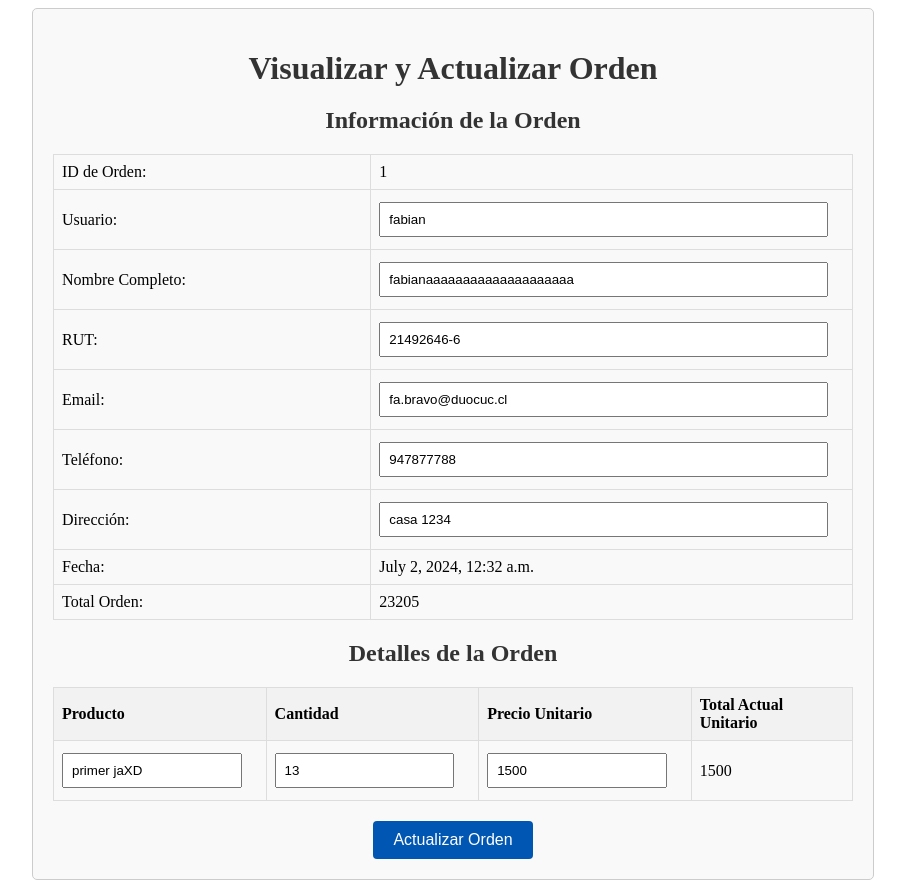
After one commit to dngz/LimpioMarket, a Django app: page /visualizar-orden/1/ in a window 1280 px wide. The commit adds this page. Shown: the whole page, without its empty margins (187-1092 px from the left). Run offline with Django 5.2, Linux system fonts and the light colour scheme; data comes from the database, SQL or seed files in the repository; both versions use the stored data as it was after the commit; some libraries are stand-ins or nearby versions.

Commit message:
modificar factura añadido, visualizar_orden.html + css añadidos, views modificados

```diff
--- a/LimpioMarket/webMarket/models.py
+++ b/LimpioMarket/webMarket/models.py
@@ -100,6 +100,7 @@ class Factura(models.Model):
     impuestos = models.IntegerField()
     total = models.IntegerField()
     fecha_emision = models.DateTimeField(default=timezone.now)
+    condicion = models.CharField(max_length=20, default='creada')
 
     def __str__(self):
         return self.numero_factura
--- /dev/null
+++ b/LimpioMarket/webMarket/static/css/visualizar_orden.css
@@ -0,0 +1,60 @@
+.container {
+    max-width: 800px;
+    margin: 0 auto;
+    padding: 20px;
+    border: 1px solid #ccc;
+    border-radius: 5px;
+    background-color: #f9f9f9;
+}
+
+h1, h2 {
+    text-align: center;
+    color: #333; /* Adjusted color */
+    margin-bottom: 20px;
+}
+
+table {
+    width: 100%;
+    border-collapse: collapse;
+    margin-bottom: 20px;
+}
+
+table, th, td {
+    border: 1px solid #ddd;
+    padding: 8px;
+}
+
+th {
+    background-color: #f2f2f2;
+    text-align: left;
+    font-weight: bold; /* Added font-weight */
+}
+
+input[type="text"], input[type="email"], input[type="number"] {
+    width: calc(100% - 16px); /* Adjusted width for padding */
+    padding: 8px;
+    margin: 4px 0;
+    box-sizing: border-box;
+}
+
+.button-container {
+    text-align: center;
+    margin-top: 20px;
+}
+
+.btn {
+    display: inline-block;
+    padding: 10px 20px;
+    font-size: 16px;
+    color: #fff;
+    background-color: #0056b3; /* Changed background color */
+    border: none;
+    border-radius: 4px;
+    text-decoration: none;
+    transition: background-color 0.3s;
+    cursor: pointer;
+}
+
+.btn:hover {
+    background-color: #45a049; /* Darker shade on hover */
+}
--- a/LimpioMarket/webMarket/templates/lista.html
+++ b/LimpioMarket/webMarket/templates/lista.html
@@ -116,6 +116,9 @@
                         <tr>
                             <td colspan="4"><strong>ID de Factura:</strong> {{ item.factura.numero_factura }}</td>
                         </tr>
+                        {% if item.factura.condicion == "rectificado" %}
+                            <td colspan="4" style="color: red;"><h5>*Factura rectificada</h5></td>
+                        {% endif %}
                         <tr>
                             <th>Productos</th>
                             <th>Cantidad</th>
@@ -157,8 +160,9 @@
             </div>
             <div class="button-container">
                 <button class="btn exportar-pdf" data-factura-id="{{ item.factura.numero_factura }}">Exportar como PDF</button>
+                <a href="{% url 'visualizar_orden' item.orden.id %}" class="btn modificar-orden">Modificar Orden</a>
             </div>
-        </div>
+
         {% endfor %}
         <div class="button-container">
             <a href="{% url 'orden_de_compra' %}" class="btn"><button class="btn" id="nuevaOrdenCompraBtn">Nueva Orden de Compra</button></a>
--- /dev/null
+++ b/LimpioMarket/webMarket/templates/visualizar_orden.html
@@ -0,0 +1,128 @@
+<!DOCTYPE html>
+<html>
+<head>
+    <title>Visualizar y Actualizar Orden</title>
+    {% load static %}
+    <link rel="stylesheet" href="{% static 'css/visualizar_orden.css' %}">
+    <script src="https://cdn.jsdelivr.net/npm/sweetalert2@11"></script>
+</head>
+<body>
+    <div class="container">
+        <h1>Visualizar y Actualizar Orden</h1>
+        <form id="updateForm">
+            <h2>Información de la Orden</h2>
+            <table>
+                <tr>
+                    <td>ID de Orden:</td>
+                    <td>{{ orden.id }}</td>
+                </tr>
+                <tr>
+                    <td>Usuario:</td>
+                    <td><input type="text" name="nombre_usuario" value="{{ orden.usuario.nombre_usuario }}"></td>
+                </tr>
+                <tr>
+                    <td>Nombre Completo:</td>
+                    <td><input type="text" name="nombre_completo" value="{{ orden.usuario.nombre_completo }}"></td>
+                </tr>
+                <tr>
+                    <td>RUT:</td>
+                    <td><input type="text" name="rut" value="{{ orden.usuario.rut }}"></td>
+                </tr>
+                <tr>
+                    <td>Email:</td>
+                    <td><input type="email" name="email" value="{{ orden.usuario.email }}"></td>
+                </tr>
+                <tr>
+                    <td>Teléfono:</td>
+                    <td><input type="text" name="telefono" value="{{ orden.usuario.telefono }}"></td>
+                </tr>
+                <tr>
+                    <td>Dirección:</td>
+                    <td><input type="text" name="direccion" value="{{ orden.usuario.direccion }}"></td>
+                </tr>
+                <tr>
+                    <td>Fecha:</td>
+                    <td>{{ orden.fecha }}</td>
+                </tr>
+                <tr>
+                    <td>Total Orden:</td>
+                    <td>{{ orden.total }}</td>
+                </tr>
+            </table>
+            <h2>Detalles de la Orden</h2>
+            <table>
+                <thead>
+                    <tr>
+                        <th>Producto</th>
+                        <th>Cantidad</th>
+                        <th>Precio Unitario</th>
+                        <th>Total Actual Unitario</th>
+                    </tr>
+                </thead>
+                <tbody>
+                    {% for detalle in detalles %}
+                    <tr>
+                        <td>
+                            <input type="text" name="nombre_producto_{{ detalle.id }}" value="{{ detalle.producto.nombre }}">
+                        </td>
+                        <td>
+                            <input type="number" name="cantidad_{{ detalle.id }}" value="{{ detalle.cantidad }}">
+                        </td>
+                        <td>
+                            <input type="number" name="precio_producto_{{ detalle.id }}" value="{{ detalle.producto.precio }}">
+                        </td>
+                        <td>{{ detalle.producto.precio }}</td>
+                    </tr>
+                    {% endfor %}
+                </tbody>
+            </table>
+            <div class="button-container">
+                <button type="button" class="btn actualizar-orden" data-orden-id="{{ orden.id }}">Actualizar Orden</button>
+            </div>
+        </form>
+    </div>
+    <script>
+        document.addEventListener('DOMContentLoaded', function() {
+            document.querySelector('.actualizar-orden').addEventListener('click', function() {
+                const ordenId = this.dataset.ordenId;
+                const form = document.getElementById('updateForm');
+                const formData = new FormData(form);
+
+                fetch(`/actualizar-orden/${ordenId}/`, {
+                    method: 'POST',
+                    body: formData,
+                    headers: {
+                        'X-CSRFToken': '{{ csrf_token }}'
+                    }
+                })
+                .then(response => response.json())
+                .then(data => {
+                    if (data.success) {
+                        Swal.fire({
+                            icon: 'success',
+                            title: 'Éxito',
+                            text: data.success
+                        }).then(() => {
+                            location.reload(); // Recargar la página para reflejar los cambios
+                        });
+                    } else {
+                        Swal.fire({
+                            icon: 'error',
+                            title: 'Error',
+                            text: data.error
+                        });
+                    }
+                })
+                .catch(error => {
+                    console.error('Error:', error);
+                    Swal.fire({
+                        icon: 'error',
+                        title: 'Error',
+                        text: 'Ocurrió un error al actualizar la orden.'
+                    });
+                });
+            });
+        });
+    </script>
+</body>
+</html>
--- a/LimpioMarket/webMarket/urls.py
+++ b/LimpioMarket/webMarket/urls.py
@@ -7,5 +7,7 @@ urlpatterns = [
     path('guardar_orden_de_compra/', guardar_orden_de_compra, name='guardar_orden_de_compra'),
     path('login/',login,name='LOGIN'),
     path('lista_productos/', lista_productos, name='lista_productos'),
-    path('logout/', logout_view, name='logout')
+    path('logout/', logout_view, name='logout'),
+    path('visualizar-orden/<int:orden_id>/', visualizar_orden, name='visualizar_orden'),
+    path('actualizar-orden/<int:orden_id>/', actualizar_orden, name='actualizar_orden'),
 ]
--- a/LimpioMarket/webMarket/views.py
+++ b/LimpioMarket/webMarket/views.py
@@ -1,4 +1,4 @@
-from django.shortcuts import render, redirect
+from django.shortcuts import render, redirect, get_object_or_404
 from django.http import JsonResponse, HttpResponseForbidden
 from django.contrib.auth.forms import AuthenticationForm
 from django.contrib import messages
@@ -13,6 +13,8 @@ from django.db.models import F, Sum
 from django.utils.crypto import get_random_string
 from django.utils import timezone
 from django.contrib.auth import logout as auth_logout
+from django.views.decorators.csrf import csrf_exempt
+
 def index(request):
     return render(request, 'index.html')
 
@@ -77,6 +79,84 @@ def guardar_orden_de_compra(request):
             return JsonResponse({'error': f'Ocurrió un error al guardar la orden de compra: {str(e)}'})
 
     return JsonResponse({'error': 'Método no permitido.'})
+
+def visualizar_orden(request, orden_id):
+    orden = get_object_or_404(OrdenDeCompra, id=orden_id)
+    detalles = DetallePedido.objects.filter(orden_de_compra=orden)
+    return render(request, 'visualizar_orden.html', {
+        'orden': orden,
+        'detalles': detalles,
+    })
+
+@csrf_exempt
+def actualizar_orden(request, orden_id):
+    if request.method == 'POST':
+        orden = get_object_or_404(OrdenDeCompra, id=orden_id)
+        detalles = DetallePedido.objects.filter(orden_de_compra=orden)
+
+        try:
+            # Actualizar información del usuario
+            usuario = orden.usuario
+            usuario.nombre_usuario = request.POST['nombre_usuario']
+            usuario.nombre_completo = request.POST['nombre_completo']
+            usuario.rut = request.POST['rut']
+            usuario.email = request.POST['email']
+            usuario.telefono = request.POST['telefono']
+            usuario.direccion = request.POST['direccion']
+            usuario.save()
+
+            # Bandera para detectar cambios
+            cambios_realizados = False
+
+            # Actualizar los detalles de la orden y los productos
+            for detalle in detalles:
+                cantidad = request.POST.get(f'cantidad_{detalle.id}')
+                if cantidad and int(cantidad) != detalle.cantidad:
+                    detalle.cantidad = int(cantidad)
+                    cambios_realizados = True
+
+                # Actualizar nombre y precio del producto si están presentes en el POST data
+                nuevo_nombre = request.POST.get(f'nombre_producto_{detalle.id}')
+                nuevo_precio = request.POST.get(f'precio_producto_{detalle.id}')
+
+                if nuevo_nombre and nuevo_nombre != detalle.producto.nombre:
+                    detalle.producto.nombre = nuevo_nombre
+                    cambios_realizados = True
+                if nuevo_precio and int(nuevo_precio) != detalle.producto.precio:
+                    detalle.producto.precio = int(nuevo_precio)
+                    cambios_realizados = True
+
+                detalle.producto.save()
+                detalle.save()
+
+            if cambios_realizados:
+                # Calcular los totales actualizados
+                subtotal_actualizado = sum(detalle.cantidad * detalle.producto.precio for detalle in detalles)
+                impuestos_actualizados = int(subtotal_actualizado * 0.19)
+                total_actualizado = subtotal_actualizado + impuestos_actualizados
+
+                # Actualizar la orden
+                orden.subtotal = subtotal_actualizado
+                orden.total = total_actualizado
+                orden.save()
+
+                # Actualizar la factura asociada a la orden, si existe
+                factura = Factura.objects.filter(orden_de_compra=orden).first()
+                if factura:
+                    factura.subtotal = subtotal_actualizado
+                    factura.impuestos = impuestos_actualizados
+                    factura.total = total_actualizado
+                    factura.condicion = 'rectificado'  # Cambiar la condición a "rectificado"
+                    factura.save()
+
+                return JsonResponse({'success': 'Orden actualizada con éxito.'})
+            else:
+                return JsonResponse({'success': 'No se realizaron cambios en la orden.'})
+
+        except Exception as e:
+            return JsonResponse({'error': str(e)})
+    else:
+        return JsonResponse({'error': 'Método no permitido.'})
 
 def login(request):
     if request.method == 'POST':
```
Also changed, not shown: LimpioMarket/db.sqlite3, LimpioMarket/webMarket/migrations/0001_initial.py.
